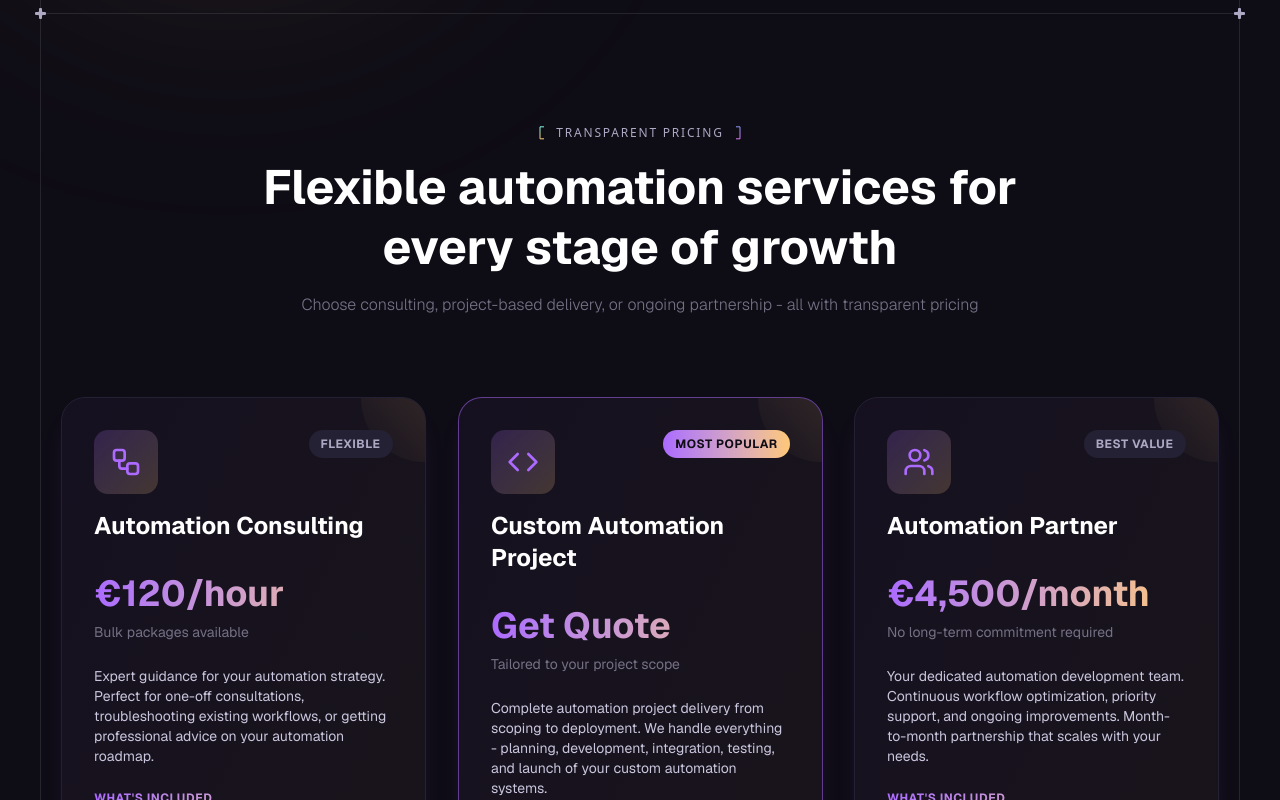
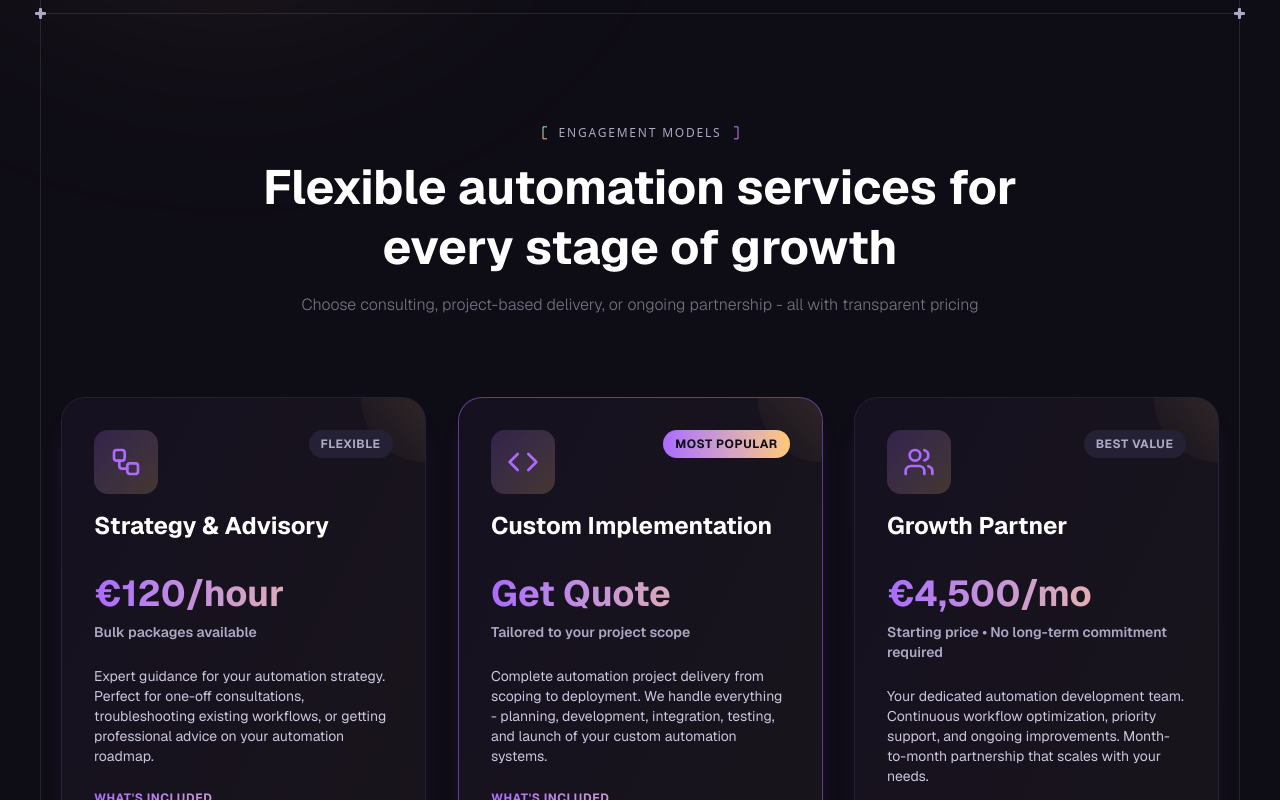
Before and after one commit to davidvojvodic/automation-site, a Next.js app: page /en in a window 1280 px wide. Shown: the part 4400-5200 px from the top of the page. Built offline with nearby package versions, Linux system fonts and the light colour scheme.

Commit message:
refactor: Update pricing section labels, titles, and CTAs across languages, and refine price subtext styling.

```diff
--- a/components/Pricing.tsx
+++ b/components/Pricing.tsx
@@ -99,10 +99,10 @@ const Pricing = ({ className }: PricingProps) => {
                 !tier.popular && "shadow-xl shadow-color-1/10 hover:shadow-2xl hover:shadow-color-1/20",
                 // Popular card styling
                 tier.popular &&
-                  "border-color-1/50 bg-gradient-to-br from-color-1/5 to-color-2/5 hover:from-color-1/10 hover:to-color-2/10 hover:border-color-1/60 shadow-xl shadow-color-1/10 hover:shadow-2xl hover:shadow-color-1/20",
+                "border-color-1/50 bg-gradient-to-br from-color-1/5 to-color-2/5 hover:from-color-1/10 hover:to-color-2/10 hover:border-color-1/60 shadow-xl shadow-color-1/10 hover:shadow-2xl hover:shadow-color-1/20",
                 // Default card hover
                 !tier.popular &&
-                  "bg-gradient-to-br from-color-1/5 to-color-2/5 hover:from-color-1/10 hover:to-color-2/10 hover:border-color-1/40"
+                "bg-gradient-to-br from-color-1/5 to-color-2/5 hover:from-color-1/10 hover:to-color-2/10 hover:border-color-1/40"
               )}
               style={{ animationDelay: `${300 + index * 150}ms` }}
             >
@@ -151,7 +151,7 @@ const Pricing = ({ className }: PricingProps) => {
                     {tier.price}
                   </div>
                   {tier.priceSubtext && (
-                    <p className="text-sm text-n-4">
+                    <p className="text-sm font-semibold text-n-3">
                       {tier.priceSubtext}
                     </p>
                   )}
--- a/messages/en.json
+++ b/messages/en.json
@@ -413,14 +413,14 @@
       }
     },
     "pricing": {
-      "tag": "Transparent Pricing",
+      "tag": "Engagement Models",
       "title": "Flexible automation services for every stage of growth",
       "subtitle": "Choose consulting, project-based delivery, or ongoing partnership - all with transparent pricing",
       "labels": {
         "whatsIncluded": "What's included"
       },
       "consulting": {
-        "title": "Automation Consulting",
+        "title": "Strategy & Advisory",
         "price": "€120/hour",
         "priceSubtext": "Bulk packages available",
         "description": "Expert guidance for your automation strategy. Perfect for one-off consultations, troubleshooting existing workflows, or getting professional advice on your automation roadmap.",
@@ -435,12 +435,12 @@
         }
       },
       "customProject": {
-        "title": "Custom Automation Project",
+        "title": "Custom Implementation",
         "price": "Get Quote",
         "priceSubtext": "Tailored to your project scope",
         "description": "Complete automation project delivery from scoping to deployment. We handle everything - planning, development, integration, testing, and launch of your custom automation systems.",
         "badge": "Most Popular",
-        "cta": "Get Custom Quote",
+        "cta": "Discuss Project",
         "features": {
           "0": "Full project scoping and planning",
           "1": "Custom workflow development and integration",
@@ -450,9 +450,9 @@
         }
       },
       "partner": {
-        "title": "Automation Partner",
-        "price": "€4,500/month",
-        "priceSubtext": "No long-term commitment required",
+        "title": "Growth Partner",
+        "price": "€4,500/mo",
+        "priceSubtext": "Starting price • No long-term commitment required",
         "description": "Your dedicated automation development team. Continuous workflow optimization, priority support, and ongoing improvements. Month-to-month partnership that scales with your needs.",
         "badge": "Best Value",
         "cta": "Become a Partner",
--- a/messages/sl.json
+++ b/messages/sl.json
@@ -417,14 +417,14 @@
       }
     },
     "pricing": {
-      "tag": "Transparentno Cenovno Oblikovanje",
+      "tag": "Modeli Sodelovanja",
       "title": "Prilagodljive avtomatizacijske storitve za vsako fazo rasti",
       "subtitle": "Izberite svetovanje, izvedbo projektov ali dolgoročno partnerstvo - vse s transparentnimi cenami",
       "labels": {
         "whatsIncluded": "Kaj je vključeno"
       },
       "consulting": {
-        "title": "Svetovanje za Avtomatizacijo",
+        "title": "Strategija in Svetovanje",
         "price": "€120/ura",
         "priceSubtext": "Količinski paketi na voljo",
         "description": "Strokovno svetovanje za vašo avtomatizacijsko strategijo. Idealno za enkratna posvetovanja, odpravljanje težav s procesi ali strokovne nasvete o vaši avtomatizacijski poti.",
@@ -439,12 +439,12 @@
         }
       },
       "customProject": {
-        "title": "Projekt Avtomatizacije po Meri",
+        "title": "Implementacija po Meri",
         "price": "Pridobite Ponudbo",
         "priceSubtext": "Prilagojeno obsegu vašega projekta",
         "description": "Celostna izvedba avtomatizacijskega projekta od načrtovanja do uvedbe. Poskrbimo za vse - načrtovanje, razvoj, integracijo, testiranje in uvedbo vaših sistemov avtomatizacije.",
         "badge": "Najbolj Priljubljeno",
-        "cta": "Pridobite Ponudbo",
+        "cta": "Pogovor o Projektu",
         "features": {
           "0": "Polno načrtovanje in definiranje obsega projekta",
           "1": "Razvoj in integracija procesov po meri",
@@ -454,9 +454,9 @@
         }
       },
       "partner": {
-        "title": "Partner za Avtomatizacijo",
+        "title": "Partner za Rast",
         "price": "€4,500/mesec",
-        "priceSubtext": "Brez dolgoročnih obveznosti",
+        "priceSubtext": "Od te cene dalje • Brez dolgoročnih obveznosti",
         "description": "Vaša predana ekipa za razvoj avtomatizacij. Nenehna optimizacija procesov, prednostna podpora in stalne izboljšave. Partnerstvo od meseca do meseca, ki se prilagaja vašim potrebam.",
         "badge": "Najboljša Vrednost",
         "cta": "Postanite Partner",
```
